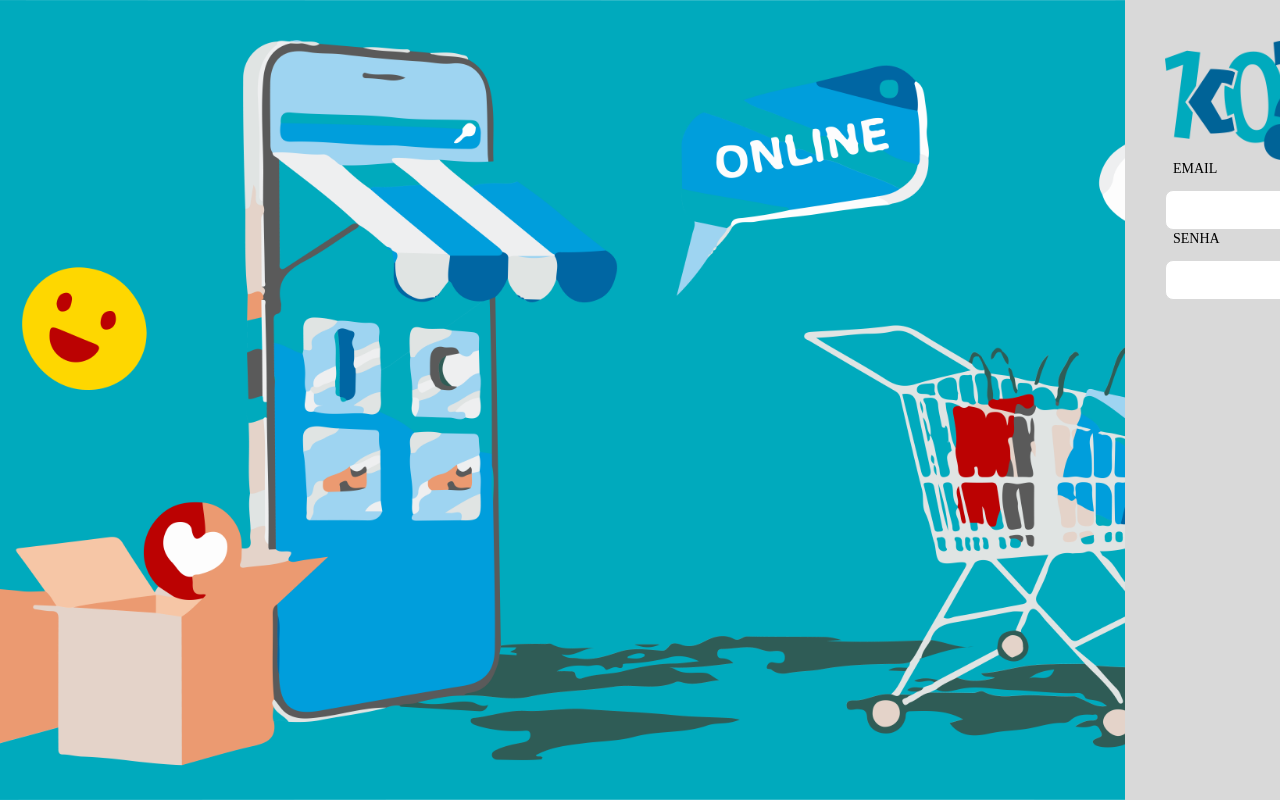
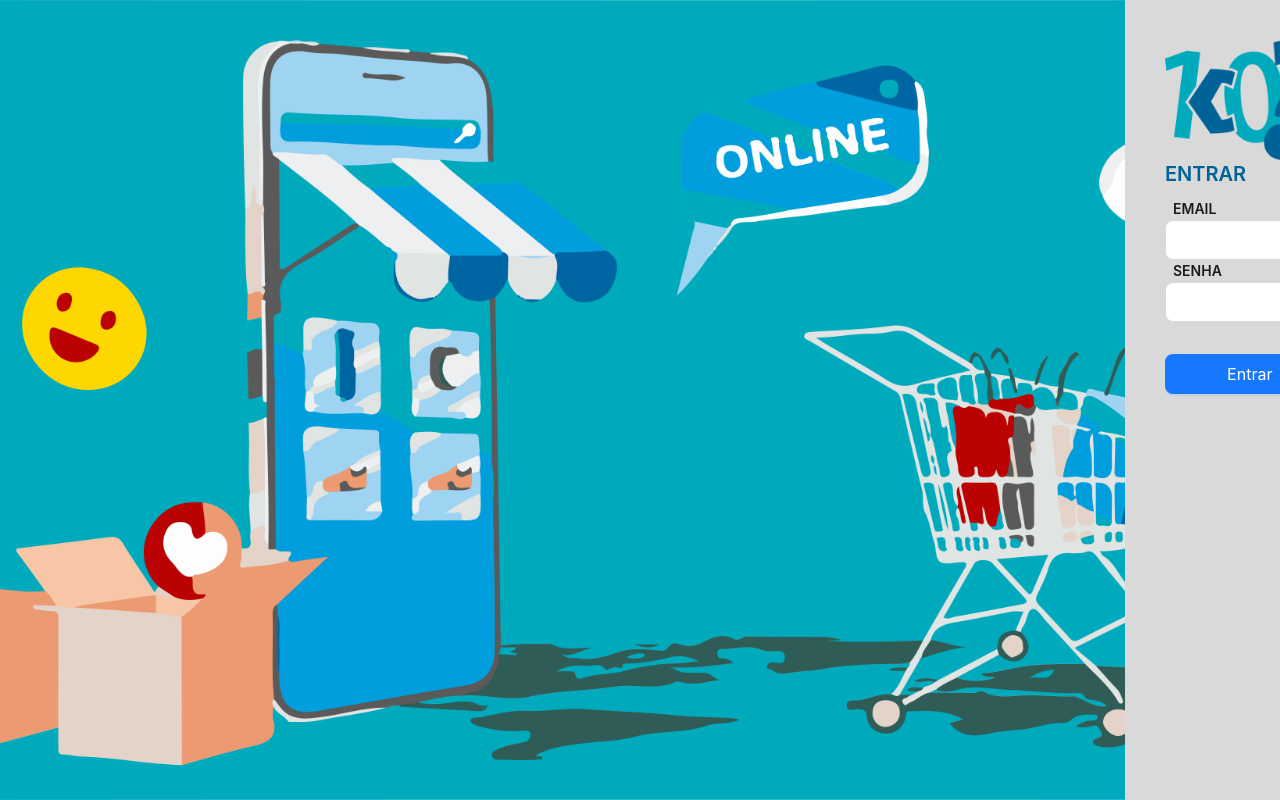
Before and after one commit to mateusmatosleonardo/sales-front, a React (Vite) app: page /login in a window 1280 px wide. Shown: the top 800 px of the page. Built offline with nearby package versions, Linux system fonts and the light colour scheme.

Commit message:
feat: change layout and create button component

```diff
--- a/src/modules/Login/screens/LoginScreen.tsx
+++ b/src/modules/Login/screens/LoginScreen.tsx
@@ -1,4 +1,8 @@
-import { InputDefault, InputPassword } from "../../../shared/components";
+import {
+  Button,
+  InputDefault,
+  InputPassword,
+} from "../../../shared/components";
 import { UseLoginController } from "../controllers/useLoginControllers";
 import {
   BackgroundImage,
@@ -6,6 +10,7 @@ import {
   ContainerLogin,
   LimitedLogo,
   Logo,
+  TitleLogin,
   WrapperForm,
 } from "../styles/styles";
 
@@ -20,6 +25,7 @@ const LoginScreen: React.FC = () => {
           <LimitedLogo>
             <Logo src="./logo.png" />
           </LimitedLogo>
+          <TitleLogin level={4}>ENTRAR</TitleLogin>
           <InputDefault label="EMAIL" size="large" />
           <InputPassword
             label="SENHA"
@@ -27,6 +33,9 @@ const LoginScreen: React.FC = () => {
             showPassword={showPassword}
             setShowPassword={setShowPassword}
           />
+          <Button margin="32px 0px 32px 0px" type="primary" size="large">
+            Entrar
+          </Button>
         </WrapperForm>
       </ContainerLogin>
     </Container>
--- a/src/modules/Login/styles/styles.ts
+++ b/src/modules/Login/styles/styles.ts
@@ -1,4 +1,7 @@
+import { Typography } from "antd";
 import styled from "styled-components";
+
+const { Title } = Typography;
 
 export const Container = styled.div`
   display: flex;
@@ -23,6 +26,10 @@ export const ContainerLogin = styled.div`
   background-color: #d9d9d9;
 `;
 
+export const TitleLogin = styled(Title)`
+  color: #006397 !important;
+`;
+
 export const WrapperForm = styled.div`
   width: 100%;
   height: 100%;
--- /dev/null
+++ b/src/shared/components/Button/Button.tsx
@@ -0,0 +1,11 @@
+import { ButtonCurrentProps } from "../../interfaces/interfaces";
+import { ButtonAntd } from "./styles";
+
+const Button: React.FC<ButtonCurrentProps> = ({
+  margin,
+  ...rest
+}: ButtonCurrentProps) => {
+  return <ButtonAntd style={{ margin }} {...rest} />;
+};
+
+export default Button;
--- /dev/null
+++ b/src/shared/components/Button/styles.ts
@@ -0,0 +1,6 @@
+import { Button } from "antd";
+import styled from "styled-components";
+
+export const ButtonAntd = styled(Button)`
+  width: 100%;
+`;
--- a/src/shared/components/Inputs/InputDefault/styles.ts
+++ b/src/shared/components/Inputs/InputDefault/styles.ts
@@ -1,15 +1,13 @@
+import { Typography } from "antd";
 import styled from "styled-components";
+
+const { Text } = Typography;
 
 export const WrapperInput = styled.div`
   width: 100%;
 `;
 
-export const Label = styled.p`
-  font-family: "Poppins";
-  font-weight: 500;
-  font-size: 14px;
-  line-height: 18px;
-  color: #000000;
+export const Label = styled(Text)`
   margin-left: 8px;
-  margin-bottom: 12px;
+  font-weight: 600;
 `;
--- a/src/shared/components/Inputs/InputPassword/styles.ts
+++ b/src/shared/components/Inputs/InputPassword/styles.ts
@@ -1,15 +1,13 @@
+import { Typography } from "antd";
 import styled from "styled-components";
+
+const { Text } = Typography;
 
 export const WrapperInput = styled.div`
   width: 100%;
 `;
 
-export const Label = styled.p`
-  font-family: "Poppins";
-  font-weight: 500;
-  font-size: 14px;
-  line-height: 18px;
-  color: #000000;
+export const Label = styled(Text)`
   margin-left: 8px;
-  margin-bottom: 12px;
+  font-weight: 600;
 `;
--- a/src/shared/components/index.ts
+++ b/src/shared/components/index.ts
@@ -1,4 +1,5 @@
+import Button from "./Button/Button";
 import InputDefault from "./Inputs/InputDefault/InputDefault";
 import InputPassword from "./Inputs/InputPassword/InputPassword";
 
-export { InputDefault, InputPassword };
+export { Button, InputDefault, InputPassword };
--- a/src/shared/interfaces/interfaces.ts
+++ b/src/shared/interfaces/interfaces.ts
@@ -1,4 +1,4 @@
-import { InputProps as InputPropsAntd } from "antd";
+import { ButtonProps, InputProps as InputPropsAntd } from "antd";
 export interface InputDefaultProps extends InputPropsAntd {
   label: string;
 }
@@ -8,3 +8,7 @@ export interface InputPasswordProps extends InputPropsAntd {
   showPassword?: boolean;
   setShowPassword?: (newState: boolean) => void;
 }
+
+export interface ButtonCurrentProps extends ButtonProps {
+  margin?: string;
+}
```
